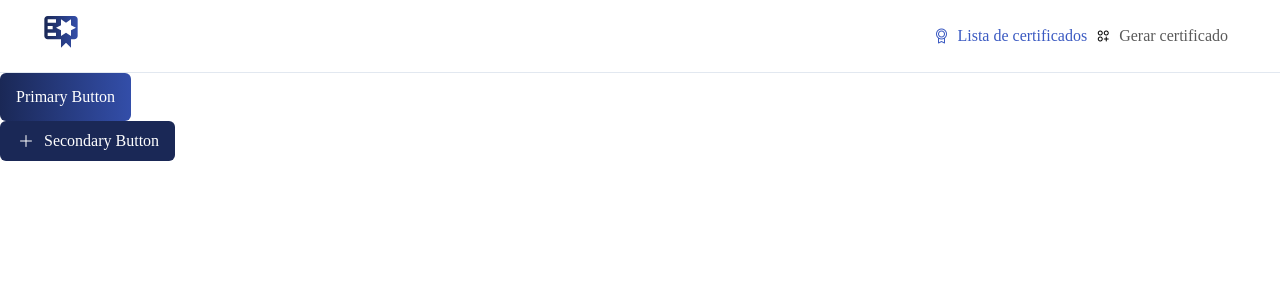
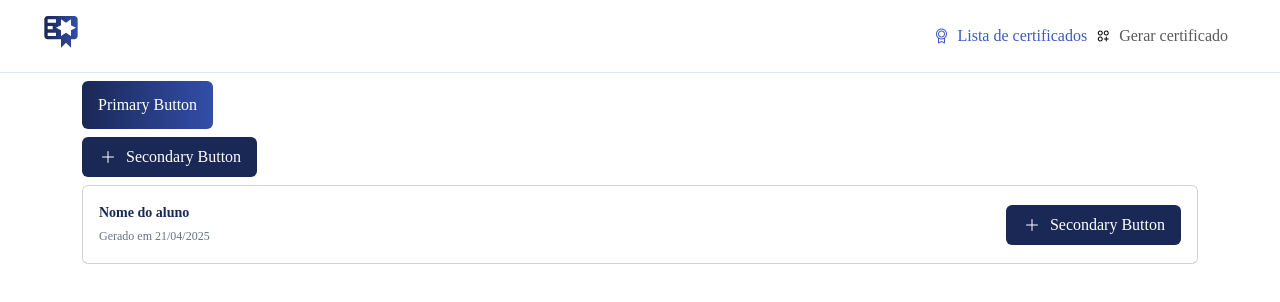
Before and after one commit to gladistory/gerador-certificados, an Angular app: page / in a window 1280 px wide. Shown: the top 302 px of the page. Built offline with nearby package versions, Linux system fonts and the light colour scheme.

Commit message:
criação do item-certificado

```diff
--- a/src/app/app.html
+++ b/src/app/app.html
@@ -1,3 +1,8 @@
 <app-navbar></app-navbar>
-<app-primary-button></app-primary-button>
-<app-secundary-button></app-secundary-button>
+<div class="container mt-2 mb-2">
+    <div class="mb-2"><app-primary-button></app-primary-button></div>
+    <app-secundary-button></app-secundary-button>
+</div>
+<div class="container">
+    <app-item-certificado></app-item-certificado>
+</div>
--- a/src/app/app.ts
+++ b/src/app/app.ts
@@ -3,11 +3,12 @@ import { RouterOutlet } from '@angular/router';
 import { Navbar } from "./components/navbar/navbar";
 import { PrimaryButton } from './components/primary-button/primary-button';
 import { SecundaryButton } from './components/secundary-button/secundary-button';
-SecundaryButton
+import { ItemCertificado } from './components/item-certificado/item-certificado';
+
 
 @Component({
   selector: 'app-root',
-  imports: [Navbar, PrimaryButton, SecundaryButton],
+  imports: [Navbar, PrimaryButton, SecundaryButton, ItemCertificado],
   templateUrl: './app.html',
   styleUrl: './app.css'
 })
--- a/src/app/components/item-certificado/item-certificado.css
+++ b/src/app/components/item-certificado/item-certificado.css
@@ -0,0 +1,9 @@
+.nome-aluno {
+    color: #1A2856;
+    font-size: 14px;
+}
+
+.small-date {
+    color: #64748B;
+    font-size: 12px;
+}
--- a/src/app/components/item-certificado/item-certificado.html
+++ b/src/app/components/item-certificado/item-certificado.html
@@ -1,3 +1,11 @@
-<div>
-
+<div class="card p-3">
+    <div class="d-flex justify-content-between align-items-center">
+        <div>
+            <div class="fw-bold nome-aluno">
+                Nome do aluno
+            </div>
+            <small class="small-date">Gerado em 21/04/2025</small>
+        </div>
+        <app-secundary-button></app-secundary-button>
+    </div>
 </div>
--- a/src/app/components/item-certificado/item-certificado.ts
+++ b/src/app/components/item-certificado/item-certificado.ts
@@ -1,8 +1,9 @@
 import { Component } from '@angular/core';
+import { SecundaryButton } from '../secundary-button/secundary-button';
 
 @Component({
   selector: 'app-item-certificado',
-  imports: [],
+  imports: [SecundaryButton],
   templateUrl: './item-certificado.html',
   styleUrl: './item-certificado.css'
 })
```
